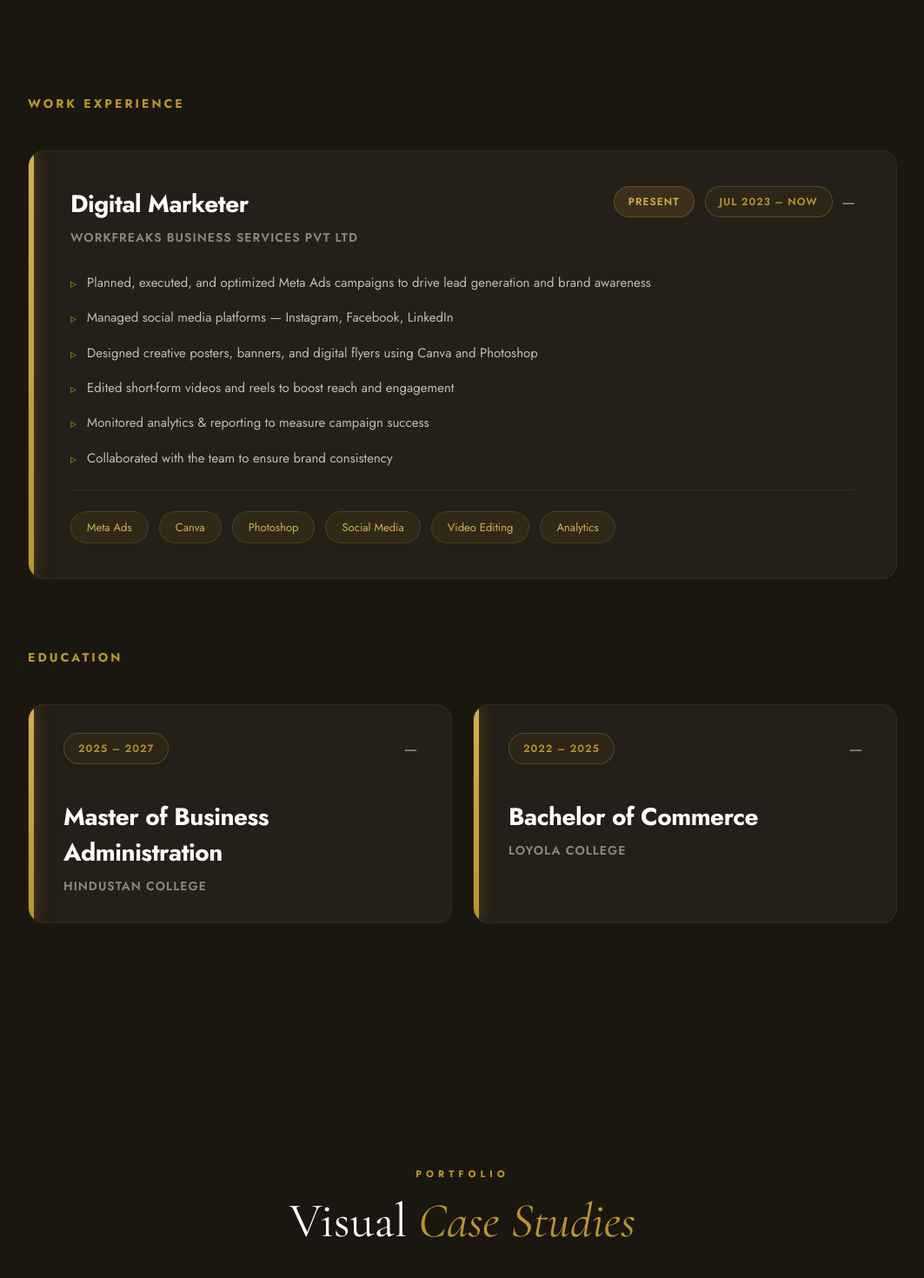
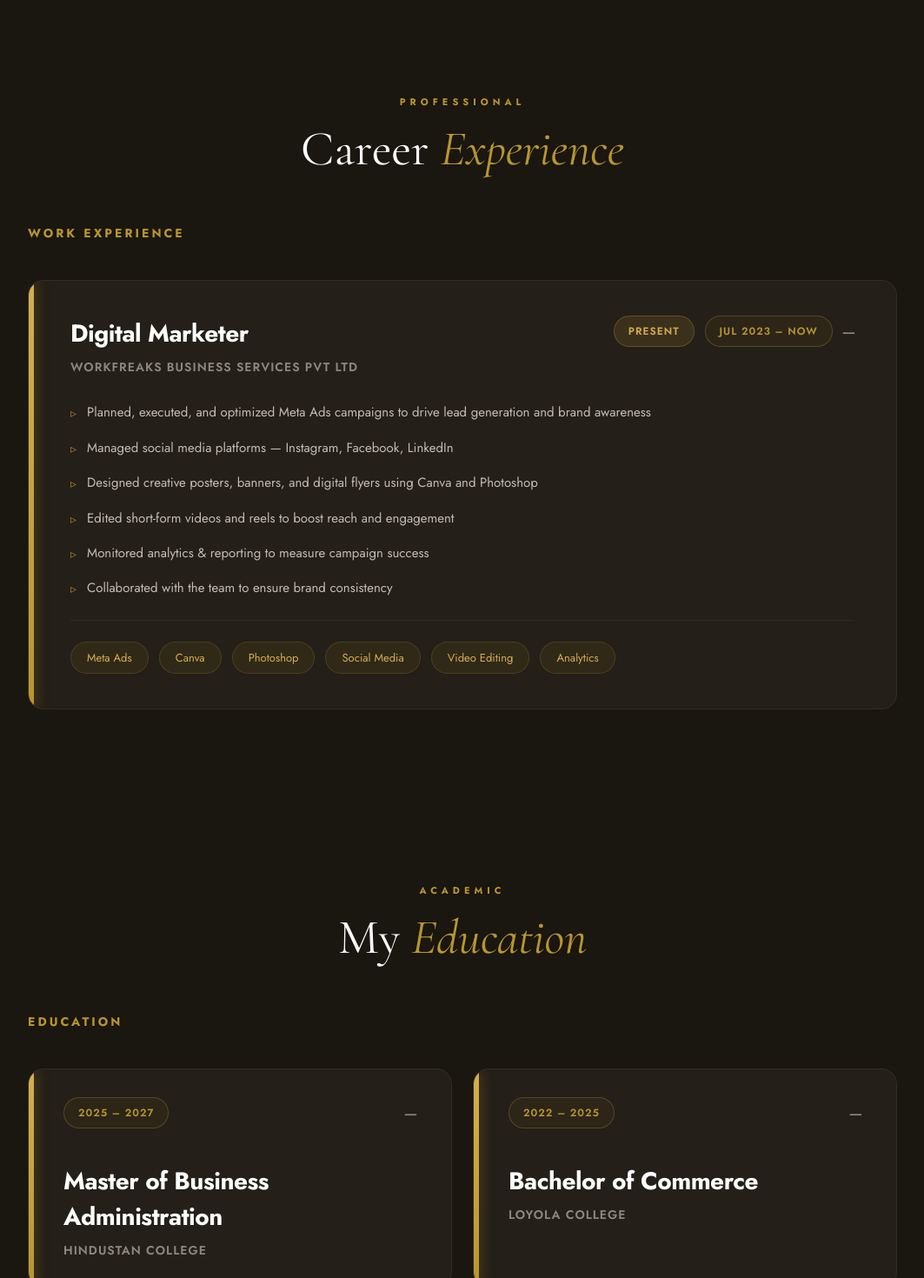
Before and after one commit to MOWLI17/Shakeel-job, a React (Create React App) app: page / in a window 1280 px wide. Shown: the part 3440-4910 px from the top of the page at 87% size, without its empty margins (108-1171 px from the left). Built offline with nearby package versions, Linux system fonts and the light colour scheme.

Commit message:
feat: Introduce initial project structure including base CSS, web vitals reporting, and build output files.

```diff
--- a/src/components/Experience.jsx
+++ b/src/components/Experience.jsx
@@ -1,4 +1,4 @@
-import React, { useEffect, useState } from 'react';
+import React from 'react';
 import '../styles/experience.css';
 
 const ExperienceCard = ({ role, company, date1, date2, points, skills }) => {
@@ -52,8 +52,15 @@ const EducationCard = ({ degree, school, date, color }) => {
 
 const Experience = () => {
     return (
+        <>
             <section className="resume-sec" id="resume">
                 <div className="resume-container">
+
+                    {/* Section Title */}
+                    <div className="section-header">
+                        <span className="section-eyebrow">Professional</span>
+                        <h2 className="section-title">Career <i>Experience</i></h2>
+                    </div>
 
                     {/* Work Experience Section */}
                     <div className="resume-section">
@@ -78,9 +85,20 @@ const Experience = () => {
                             skills={["Meta Ads", "Canva", "Photoshop", "Social Media", "Video Editing", "Analytics"]}
                         />
                     </div>
+                </div>
+            </section>
 
             {/* Education Section */}
-                <div className="resume-section" style={{ marginTop: '80px' }}>
+            <section className="resume-sec" id="education" style={{ paddingTop: '80px' }}>
+                <div className="resume-container">
+
+                    {/* Section Title */}
+                    <div className="section-header">
+                        <span className="section-eyebrow">Academic</span>
+                        <h2 className="section-title">My <i>Education</i></h2>
+                    </div>
+
+                    <div className="resume-section">
                         <div className="resume-title-row">
                             <h2 className="resume-main-title">Education</h2>
                             <div className="resume-title-line"></div>
@@ -104,6 +122,7 @@ const Experience = () => {
 
                 </div>
             </section>
+        </>
     );
 };
 
```
Also changed, not shown: 1 other file (tests, documents, lock files or other folders). Lines whose indentation alone changed are shown as unchanged.
